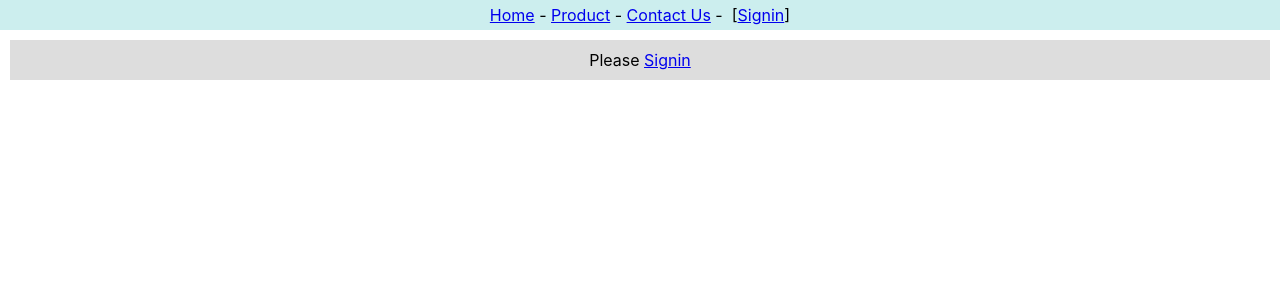
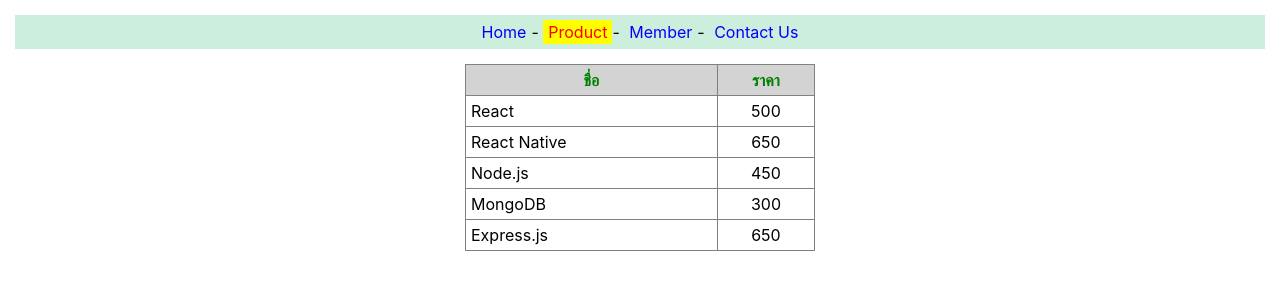
Before and after one commit to nine009yu/app1, a React (Create React App) app: page /products in a window 1280 px wide. Shown: the top 300 px of the page. Built offline with nearby package versions, Linux system fonts and the light colour scheme.

Commit message:
Router2-Router3

```diff
--- a/package.json
+++ b/package.json
@@ -6,6 +6,7 @@
     "cra-template": "1.2.0",
     "react": "^19.0.0",
     "react-dom": "^19.0.0",
+    "react-router-dom": "^7.1.5",
     "react-scripts": "5.0.1"
   },
   "scripts": {
--- a/src/App.js
+++ b/src/App.js
@@ -1,16 +1,8 @@
 import React from "react";
-import {userContext} from "./context"
-import Header2  from "./context-header2";
-import Content2 from "./context-content2";
+import Router3 from "./router3";
 
 function App() {
-  let [user,setUser]=React.useState('')
-  return (
-        <userContext.Provider value={[user,setUser]}>
-          <Header2/>
-          <Content2/>
-        </userContext.Provider>
-    )
+  return <Router3/>
 }
 
 export default App;
--- /dev/null
+++ b/src/home.js
@@ -0,0 +1,12 @@
+import React from "react";
+
+export default function Home(){
+    return(
+        <p style={{textAlign:'center'}}>
+            <h3>ยินดีต้อนรับสู่ React Store</h3>
+            รายชื่อ <a href="/products">สินค้า</a> ที่เรามีจำหน่าย <br/>
+            แต่ท่านต้องเป็น <a href="/member">สมาชิก</a> จึงจะสั่งซื้อได้ <br/>
+            หากมีข้อสงสัย กรุณา <a href="/contact">ติดต่อเรา</a>
+        </p>
+    )
+}
--- /dev/null
+++ b/src/member.js
@@ -0,0 +1,7 @@
+import React from "react";
+
+export default function Member(){
+    return(
+        <div style={{textAlign:'center'}}>Member Page</div>
+    )
+}
--- /dev/null
+++ b/src/navlink.css
@@ -0,0 +1,19 @@
+.nav{
+    background-color: #ced;
+    padding: 7px;
+    text-align: center;
+    margin: 15px;
+}
+
+.menu{
+    color: blue;
+    text-decoration: none;
+    padding: 2px 5px;
+}
+
+.active_menu{
+    color: red;
+    background-color: yellow;
+    text-decoration: none;
+    padding: 2px 5px;
+}
--- /dev/null
+++ b/src/products.css
@@ -0,0 +1,15 @@
+table{
+    width: 350px;
+    border-collapse: collapse;
+    margin: auto;
+}
+th{
+    background-color: lightgray;
+    color: green;
+}
+th,td{
+    padding: 5px;
+}
+td:nth-child(2){
+    text-align: center;
+}
--- /dev/null
+++ b/src/products.js
@@ -0,0 +1,25 @@
+import React, { Component } from "react";
+import './products.css'
+
+export default class Product extends Component{
+    data=[
+        ['React',500],
+        ['React Native',650],
+        ['Node.js',450],
+        ['MongoDB',300],
+        ['Express.js',650]
+    ]
+
+    render(){
+        return(
+            <table border="1">
+                <tr><th>ชื่อ</th><th>ราคา</th></tr>
+                {
+                    this.data.map(d=>{
+                        return <tr><td>{d[0]}</td><td>{d[1]}</td></tr>
+                    })
+                }
+            </table>
+        )
+    }
+}
--- /dev/null
+++ b/src/router3.js
@@ -0,0 +1,27 @@
+import React from "react";
+import { BrowserRouter, NavLink , Route , Routes} from "react-router-dom";
+import './navlink.css'
+import Product from "./products";
+import Home from "./home";
+import Member from "./member";
+
+export default function Router3(){
+    return(
+        <BrowserRouter>
+            <nav className="nav">
+                <NavLink to='/' className={({isActive})=>isActive?"active_menu":"menu"}
+                style={({isActive})=>{return{fontWeight: isActive ? "bold":""};}}>Home</NavLink>-&nbsp;
+                <NavLink to='/products' className={({isActive})=>isActive?"active_menu":"menu"}>Product</NavLink>-&nbsp;
+                <NavLink to='/member' className={({isActive})=>isActive?"active_menu":"menu"}>Member</NavLink>-&nbsp;
+                <NavLink to='/contact' className={({isActive})=>isActive?"active_menu":"menu"}>Contact Us</NavLink>
+            </nav>
+            <Routes style={{margin:'20px'}}>
+                <Route path="/" element={<Home/>}/>
+                <Route path="/products" element={<Product/>}/>
+                <Route path="/member" Component={Member}/>
+                <Route path="/contact" element={<div style={{textAlign:'center'}}>Contact Page</div>}/>
+                <Route path="/*" element={<div style={{textAlign:'center'}}>Error 404 Not Found</div>}/>
+            </Routes>
+        </BrowserRouter>
+    )
+}
```
Also changed, not shown: src/router2.js (added, +17 -0 lines), 1 other file (tests, documents, lock files or other folders).
